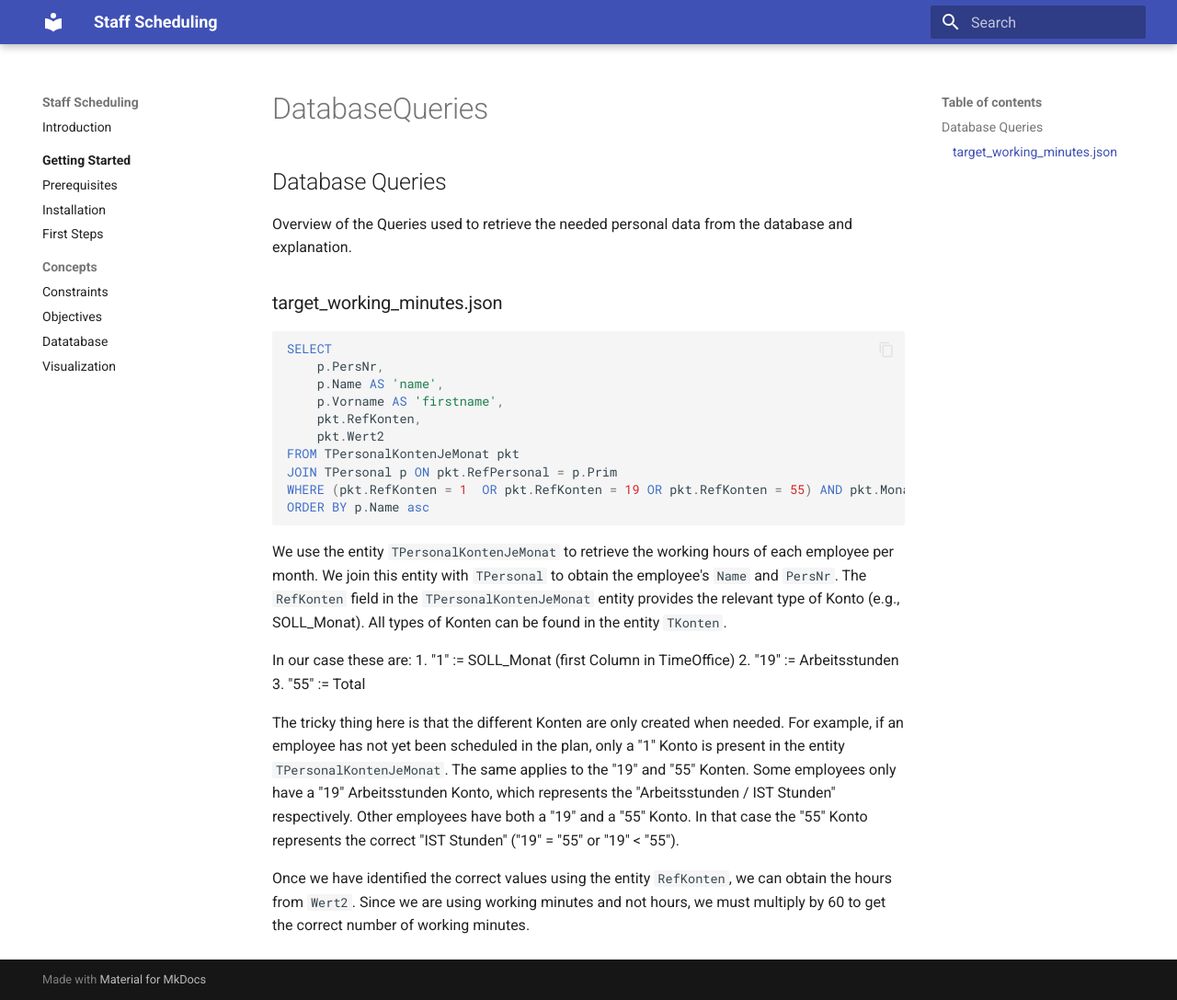
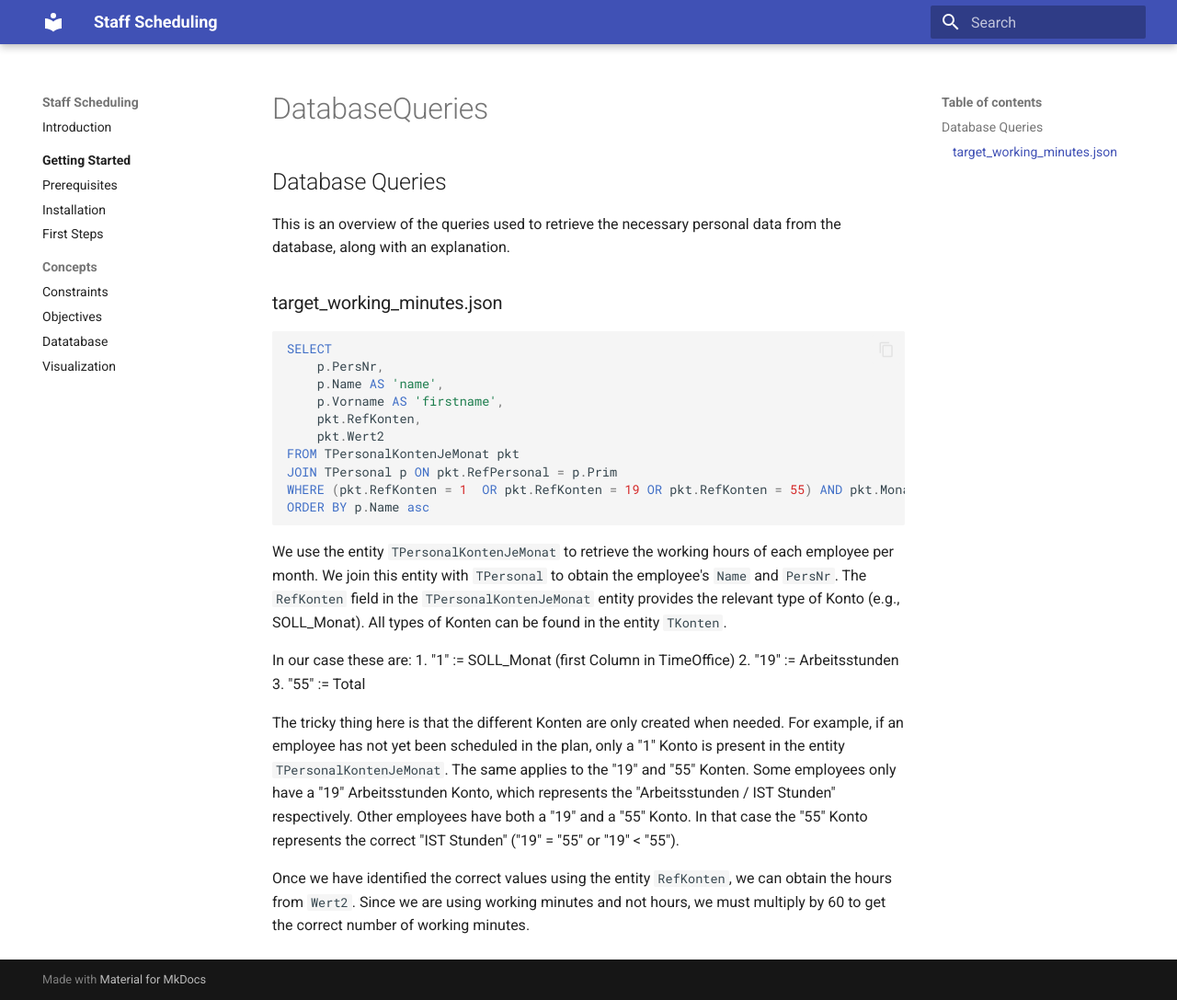
Before and after one commit to CombiRWTH/StaffScheduling, an MkDocs documentation site: the page built from docs/DatabaseQueries.md, in a window 1280 px wide and 1087 px high. Shown: the whole window at 92% size. Built offline with MkDocs 1.6.1 and Material for MkDocs 9.7.7, drawn with Linux system fonts in a browser that asks for light colours.

Commit message:
Update docs/DatabaseQueries.md
Co-authored-by: Philipp Lentzen <code@philipplentzen.dev>

```diff
--- a/docs/DatabaseQueries.md
+++ b/docs/DatabaseQueries.md
@@ -1,5 +1,5 @@
 # Database Queries
-Overview of the Queries used to retrieve the needed personal data from the database and explanation.
+This is an overview of the queries used to retrieve the necessary personal data from the database, along with an explanation.
 
 ## target_working_minutes.json
 
```
